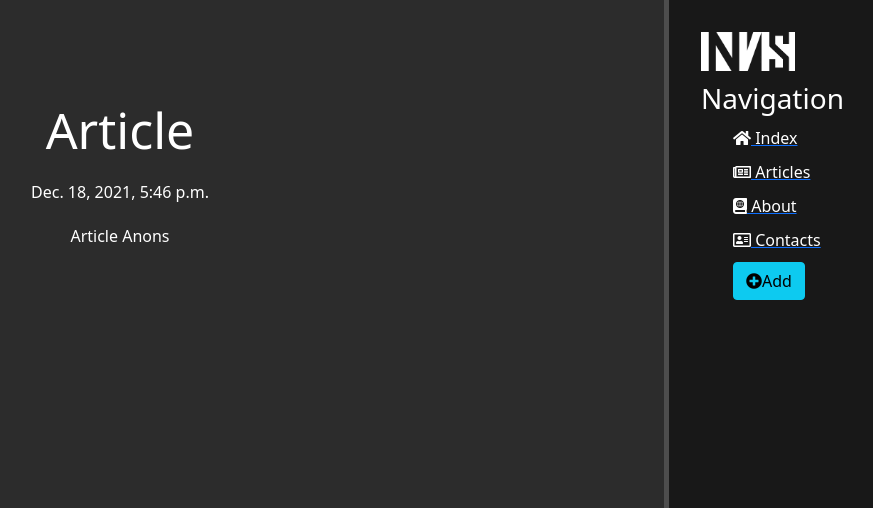
After one commit to Im-Invisible/blog, a Django app: page /news/1/ in a window 1280 px wide. The commit adds this page. Shown: the top 508 px of the page, without its empty margins (360-1233 px from the left). Run offline with Django 4.2, Linux system fonts and the light colour scheme; data comes from the database, SQL or seed files in the repository; both versions use the stored data as it was after the commit; some libraries are stand-ins or nearby versions.

Commit message:
Added functionality dynamically variable pages

```diff
--- a/main/templates/main/layout.html
+++ b/main/templates/main/layout.html
@@ -14,7 +14,6 @@
 <body>
     <aside>
         <img class="logo_img" src="{% static 'main/img/logo_v4.png' %}" alt="Logo">
-        <span class="logo">blog</span>
         <h3>Navigation</h3>
         <ul>
             <a href="{% url 'home' %}"><li><i class="fas fa-home"></i> Index</li></a>
--- /dev/null
+++ b/news/templates/news/details_view.html
@@ -0,0 +1,11 @@
+{% extends 'main/layout.html' %}
+
+{% block title %}{{ article.title }}{% endblock %}
+
+{% block content %}
+    <div class="features">
+        <h1>{{ article.title }}</h1>
+        <p>{{ article.date }}</p>
+        <p>{{ article.full_text }}</p>
+    </div>
+{% endblock %}
--- a/news/templates/news/news.html
+++ b/news/templates/news/news.html
@@ -10,6 +10,7 @@
                 <div class="alert alert-warning">
                     <h3>{{ i.title }}</h3>
                     <p>{{ i.anons }}</p>
+                    <a href="" class="btn btn-warning">Detail</a>
                 </div>
             {% endfor %}
         {% else %}
--- a/news/urls.py
+++ b/news/urls.py
@@ -4,4 +4,5 @@ from . import views
 urlpatterns = [
     path('', views.news, name='news'),
     path('create', views.create, name='create'),
+    path('<int:pk>/', views.NewsDetailView.as_view(), name='news-detail')
 ]
--- a/news/views.py
+++ b/news/views.py
@@ -2,6 +2,8 @@ from django import forms
 from django.shortcuts import render, redirect
 from .models import Articles
 from .forms import ArticlesForm
+from django.views.generic import DetailView
+
 
 def news(request):
     news = Articles.objects.order_by('-date')
@@ -25,3 +27,9 @@ def create(request):
         'error': error
     }
     return render(request, 'news/create.html', data)
+
+
+class NewsDetailView(DetailView):
+    model = Articles
+    template_name = 'news/details_view.html'
+    context_object_name = 'article'
```
Also changed, not shown: db.sqlite3.
